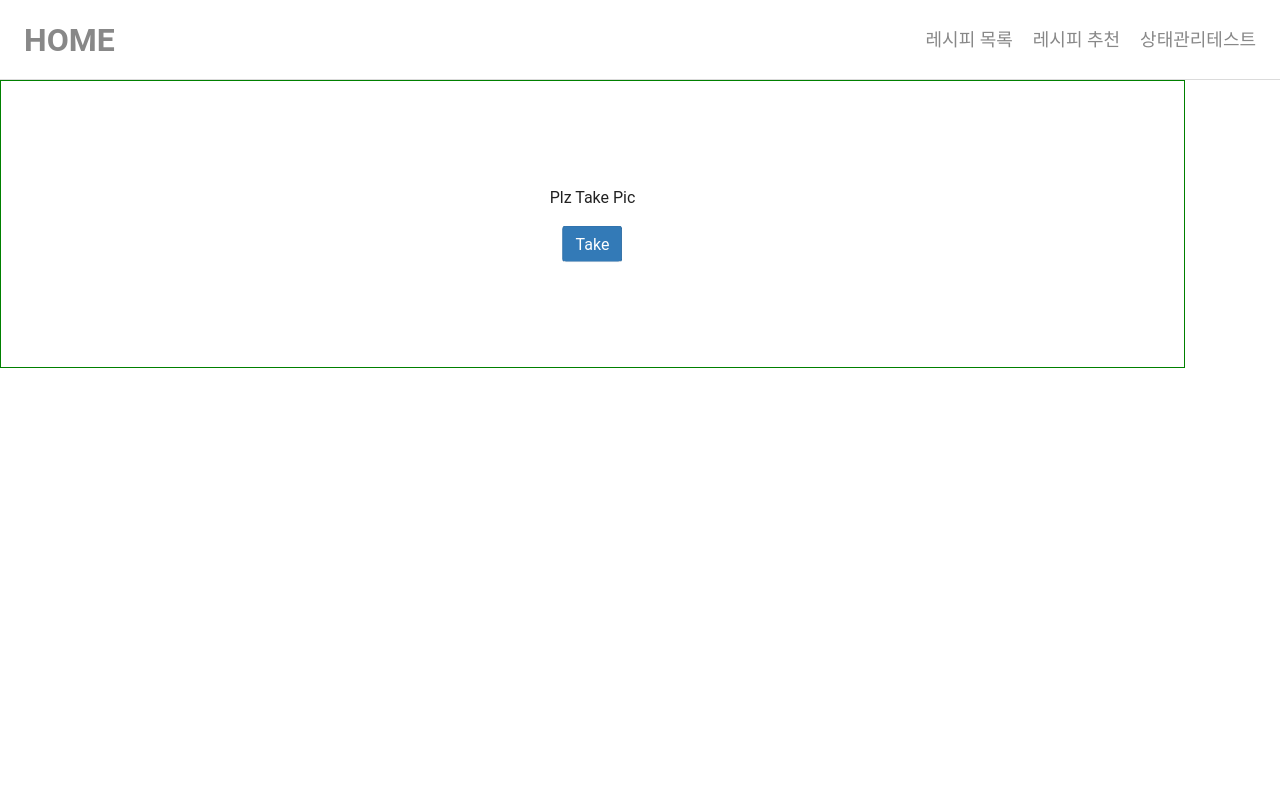
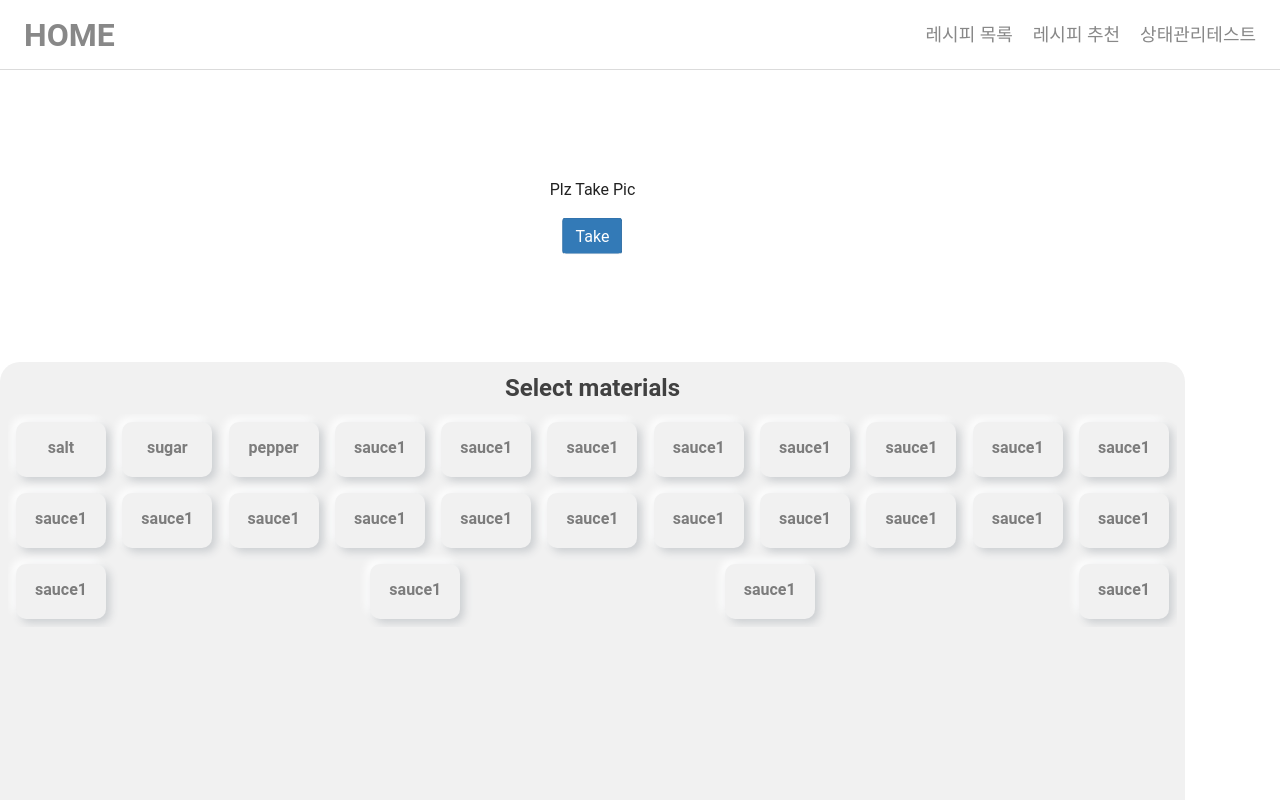
Before and after one commit to JISU-JEONG/refrigerator, a Vue app in the folder frontend/: page /RecipeRecommendation in a window 1280 px wide. Built offline with nearby package versions, Linux system fonts and the light colour scheme; what vue-axios-cors would draw is missing.

Commit message:
체크방스 임시저장

```diff
--- a/frontend/src/components/NavigationBar.vue
+++ b/frontend/src/components/NavigationBar.vue
@@ -26,7 +26,7 @@ export default {
 </script>
 <style >
 header {
-  height: 80px;
+  height: 70px;
   width: 100%;
   background: #ffffff;
   position: fixed;
@@ -42,8 +42,8 @@ header h1 {
 header h1 a {
   text-decoration: none;
   display: inline-block;
-  height: 80px;
-  line-height: 80px;
+  height: 70px;
+  line-height: 70px;
   color: #888888 !important;
 }
 header nav {
@@ -63,8 +63,8 @@ header nav li:last-child {
 header nav li a {
   text-decoration: none;
   display: inline-block;
-  height: 80px;
-  line-height: 80px;
+  height: 70px;
+  line-height: 70px;
   font-size: 18px;
   color: #888888 !important;
 }
--- a/frontend/src/view/RecipeDetail.vue
+++ b/frontend/src/view/RecipeDetail.vue
@@ -93,6 +93,6 @@ export default {
 .recipe-detail-container {
   width: 100%;
   height: 100vh;
-  padding: 80px 80px 80px 80px;
+  padding: 70px 70px 70px 70px;
 }
 </style>
--- a/frontend/src/view/RecipeRecommendation.vue
+++ b/frontend/src/view/RecipeRecommendation.vue
@@ -13,7 +13,7 @@
           <v-icon  @click="removeImage">mdi-rotate-right</v-icon>
           <p>RE</p>
         </div>
-        <div class="option right">
+        <div class="option right" @click="onSubmitImage">
           <v-icon>mdi-arrow-right</v-icon>
           <p>SEND</p>
         </div>
@@ -21,6 +21,12 @@
       </div>
     </div>
     <div class="material-container">
+      <div class="material-card">
+        <p>Select materials</p>
+        <ul @click="onClcikMaterial">
+          <li v-for="material in materials" :key="material" >{{material}}</li>
+        </ul>
+      </div>
 
     </div>
   </div>
@@ -50,14 +56,19 @@ export default {
   components: {},
   data: () => ({
     image: "",
+    uploadedImage: new FormData(),
     picked: [],
     show: true,
-    materials : ['??', '??', '??', '???', '??', '??', '??', '??', '???', '??', '??', '??', '??' ]
+    materials : ['salt', 'sugar', 'pepper', 'sauce1', 'sauce1', 'sauce1', 'sauce1', 'sauce1', 'sauce1', 'sauce1', 'sauce1', 'sauce1', 'sauce1', 'sauce1', 'sauce1', 'sauce1', 'sauce1', 'sauce1', 'sauce1', 'sauce1', 'sauce1', 'sauce1', 'sauce1', 'sauce1', 'sauce1', 'sauce1'],
+    main: [],
+    sub: []
   }),
   methods: {
     onFileChange(e) {
       var files = e.target.files || e.dataTransfer.files;
       if (!files.length) return;
+      this.uploadedImage.append('image', files[0])
+      console.log(this.uploadedImage.get('image'))
       this.createImage(files[0]);
     },
     createImage(file) {
@@ -73,11 +84,22 @@ export default {
     removeImage: function(e) {
       this.image = "";
     },
-    clickMaterial() {
-      if (event.target.nodeName === 'INPUT') {
-        console.log(event.target.parentElement.previousElementSibling)
+    onSubmitImage() {
+      const imageFormData = new FormData()
+
+    },
+    onClcikMaterial() {
+      const target = event.target
+      if (target.nodeName === 'LI') {
+        const material = target.innerText
+        if (target.classList.contains('on')) {
+          this.sub.splice(this.sub.findIndex(elm => elm === material), 1)
+        } else {
+          this.sub.push(material)
+        }
+        console.log(this.sub)
+        target.classList.toggle('on')
       }
-
     }
   }
 };
@@ -85,19 +107,24 @@ export default {
 
 <style scoped lang="scss">
   div { box-sizing: border-box; }
-  .container { width: 100vw; height: 100vh; margin:0; padding: 80px 0 0 0; }
-  .picture-container { width:100%; height: 40%; position:relative; box-sizing: border-box; border: 1px green solid; }
+  .container { width: 100vw; height: 100vh; margin:0; padding: 70px 0 0 0; }
+  .picture-container { width:100%; height: 40%; position:relative; box-sizing: border-box; /*border: 1px green solid;*/}
   .before-take { width:100%; height: 100%; position: relative; text-align: center; }
   .before-take>div { margin: 0; position: absolute; top: 50%; left: 50%; transform: translate(-50%, -50%); }
   .before-take>div input { position: absolute; width: 1px; height: 1px; padding: 0; margin: -1px; overflow: hidden; clip:rect(0,0,0,0); border: 0; }
   .before-take>div label {display: inline-block; padding: .5em .75em; color: #fff; font-size: inherit; line-height: normal; vertical-align: middle; background-color: #337ab7; cursor: pointer; border: 1px solid #2e6da4; border-bottom-color: #e2e2e2; border-radius: .25em; }
   .picture-container img { width: 40%; height: auto; position: absolute; top: 50%; left: 50%; transform: translate(-50%, -50%); }
   .picture { width: 100%; height: 80%; border: 1px black solid; }
-  .option { position: absolute; width: 10%; top: 50%; transform: translateY(-50%); text-align: center; }
+  .option { position: absolute; width: 10%; top: 50%; transform: translateY(-50%); text-align: center; cursor: pointer;}
   .option p { margin: 0;}
   .left { left: 5%; }
   .right { right:5%;  }
-
+  .material-container { height: 60%; padding: 8px 8px 0 8px; background: #f1f1f1; border-radius: 20px 20px 0 0; /*border: 1px solid blue;*/}
+  .material-card { height: 100%; text-align: center; }
+  .material-card>p { margin: 0; font-size: 24px; font-weight: 700; color:rgb(65, 65, 65);}
+  .material-card ul { width: 100%; max-height: 85%; margin: 8px 0 0 0; padding:0; margin-top:8px; display: flex; flex-wrap: wrap; justify-content: space-between; overflow: scroll; /*border: solid 1px red;*/ }
+  .material-card li { width:90px; height: 55px; margin: 8px; box-sizing: border-box; list-style: none; line-height: 51px; box-shadow: 4px 4px 8px #cbced1,-4px -4px 8px #ffffff; border-radius: 10px; color:rgb(124, 124, 124); font-weight: 600;}
+  .material-card li.on { box-shadow: inset 6px 6px 6px #cbced1, inset -6px -6px 6px #ffffff; color:black; }
 
 /* .img {
   width: 100%;
```
